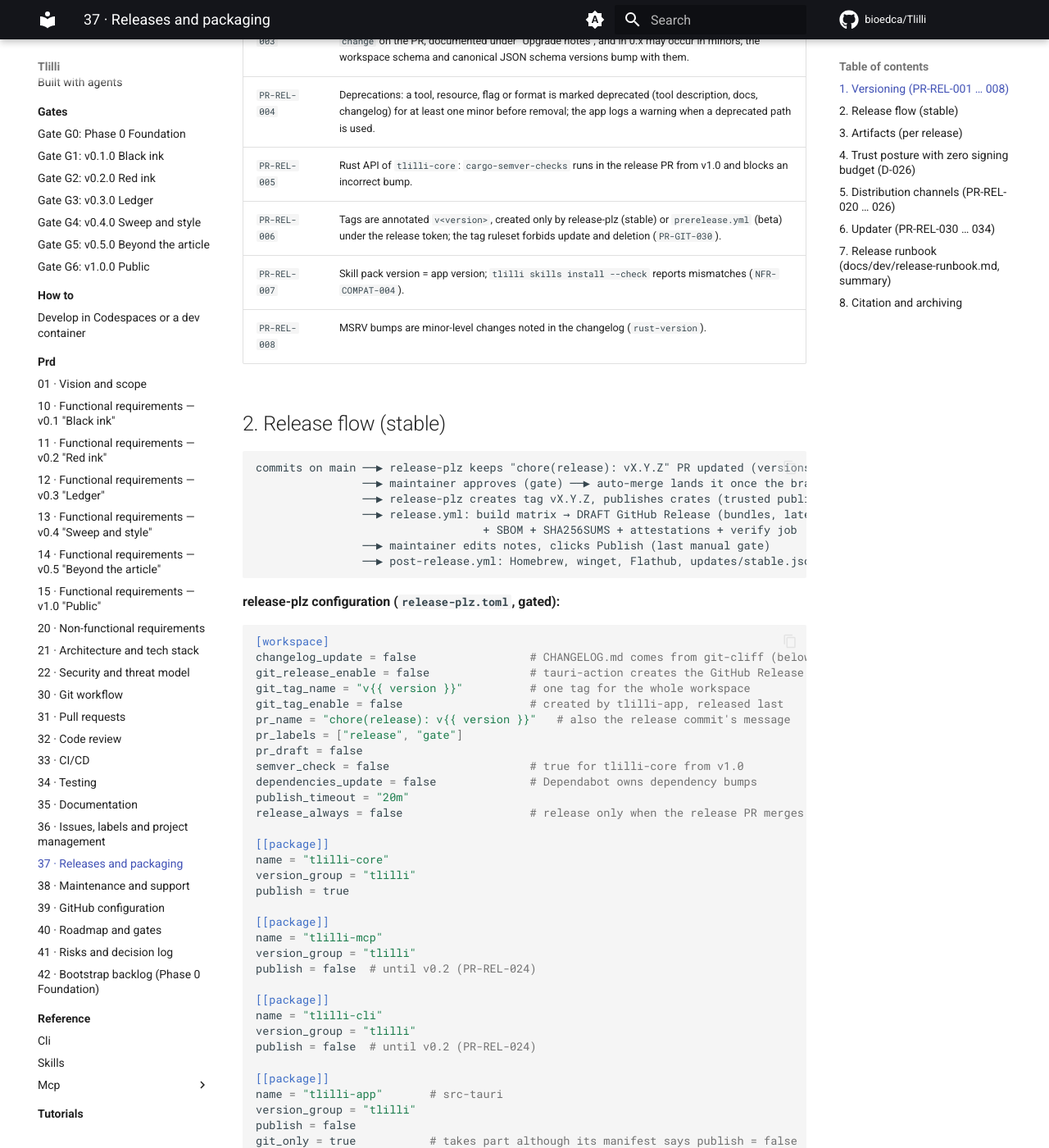
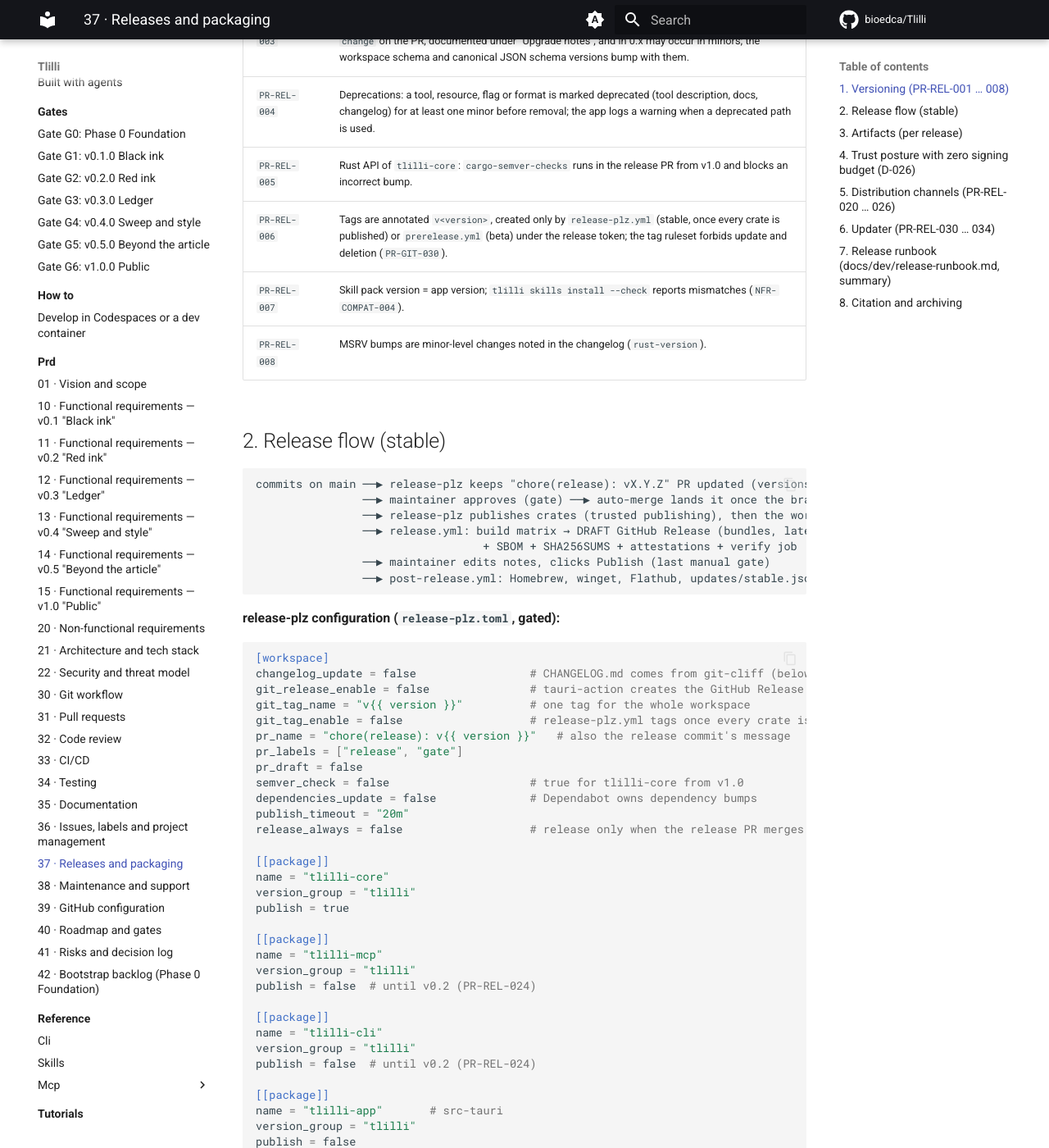
Before and after one commit to bioedca/Tlilli, an MkDocs documentation site: the page built from docs/prd/37-releases-and-packaging.md, in a window 1280 px wide and 1400 px high, scrolled down 626 px. Shown: the whole window at 82% size. Built offline with MkDocs 1.6.1 and Material for MkDocs 9.7.7, drawn with Linux system fonts in a browser that asks for light colours; comment, search, counter and statistics services are not loaded; some of the changed text lies outside the part shown.

Commit message:
fix(release): tag v<version> after every crate is published
release-plz releases the crates in an order the manifests do not fix
(today cargo's member order puts tlilli-app last, but nothing promises
it) and skips a crate whose tag already exists. A shared tag created by
one crate could therefore stop the others from publishing, and a rerun
after a failure would skip them too. release-plz now creates no tag:
release-plz.yml (part 2) creates v<version> once release-plz release
has published every crate. tlilli-app keeps git_only so that changes
under src-tauri/ still start a release.

D-081 (2), PR-REL-006, PRD 33 section 3, PRD 37 section 2 and the
release runbook follow (CodeRabbit on pull request 85).

Signed-off-by: bioedca <131809205+bioedca@users.noreply.github.com>

````diff
--- a/cliff.toml
+++ b/cliff.toml
@@ -44,9 +44,8 @@ filter_unconventional = true
 filter_commits = true # a commit that no parser below puts in a group is left out
 tag_pattern = "^v[0-9]+\\.[0-9]+\\.[0-9]+$" # stable only: a beta's commits go into the next version
 sort_commits = "oldest"
-# The first parser that matches decides; the groups are PR-DOC-010's. Left out: docs, ci, chore,
-# test, build and style commits and the tooling and document scopes, unless a commit has a
-# "Security:" footer or changes the MSRV (PR-REL-008). Removed: breaking ("!" or footer) removals.
+# First match decides; groups per PR-DOC-010. Left out: docs, ci, chore, test, build, style and the
+# tooling and document scopes, unless a commit has a "Security:" footer or changes the MSRV.
 commit_parsers = [
   { message = "^chore\\(release\\)", skip = true },
   { footer = "^(?i)security", group = "<!-- 5 -->Security" },
--- a/docs/prd/37-releases-and-packaging.md
+++ b/docs/prd/37-releases-and-packaging.md
@@ -11,7 +11,7 @@ INTERSECT Packaging rules adopted: one version source; SemVer as an abbreviated
 | `PR-REL-003` | Breaking changes are declared in commits (`!`, `BREAKING CHANGE:` footer), labelled `breaking-change` on the PR, documented under "Upgrade notes", and in 0.x may occur in minors; the workspace schema and canonical JSON schema versions bump with them. |
 | `PR-REL-004` | Deprecations: a tool, resource, flag or format is marked deprecated (tool description, docs, changelog) for at least one minor before removal; the app logs a warning when a deprecated path is used. |
 | `PR-REL-005` | Rust API of `tlilli-core`: `cargo-semver-checks` runs in the release PR from v1.0 and blocks an incorrect bump. |
-| `PR-REL-006` | Tags are annotated `v<version>`, created only by release-plz (stable) or `prerelease.yml` (beta) under the release token; the tag ruleset forbids update and deletion (`PR-GIT-030`). |
+| `PR-REL-006` | Tags are annotated `v<version>`, created only by `release-plz.yml` (stable, once every crate is published) or `prerelease.yml` (beta) under the release token; the tag ruleset forbids update and deletion (`PR-GIT-030`). |
 | `PR-REL-007` | Skill pack version = app version; `tlilli skills install --check` reports mismatches (`NFR-COMPAT-004`). |
 | `PR-REL-008` | MSRV bumps are minor-level changes noted in the changelog (`rust-version`). |
 
@@ -20,7 +20,7 @@ INTERSECT Packaging rules adopted: one version source; SemVer as an abbreviated
 ```
 commits on main ──▶ release-plz keeps "chore(release): vX.Y.Z" PR updated (versions; CHANGELOG, CITATION.cff added by the workflow)
                 ──▶ maintainer approves (gate) ──▶ auto-merge lands it once the branch is up to date and checks pass
-                ──▶ release-plz creates tag vX.Y.Z, publishes crates (trusted publishing)
+                ──▶ release-plz publishes crates (trusted publishing), then the workflow tags vX.Y.Z
                 ──▶ release.yml: build matrix → DRAFT GitHub Release (bundles, latest.json, .sig)
                                   + SBOM + SHA256SUMS + attestations + verify job
                 ──▶ maintainer edits notes, clicks Publish (last manual gate)
@@ -34,7 +34,7 @@ commits on main ──▶ release-plz keeps "chore(release): vX.Y.Z" PR updated
 changelog_update = false                 # CHANGELOG.md comes from git-cliff (below, D-081)
 git_release_enable = false               # tauri-action creates the GitHub Release
 git_tag_name = "v{{ version }}"          # one tag for the whole workspace
-git_tag_enable = false                   # created by tlilli-app, released last
+git_tag_enable = false                   # release-plz.yml tags once every crate is published
 pr_name = "chore(release): v{{ version }}"   # also the release commit's message
 pr_labels = ["release", "gate"]
 pr_draft = false
@@ -63,7 +63,6 @@ name = "tlilli-app"       # src-tauri
 version_group = "tlilli"
 publish = false
 git_only = true           # takes part although its manifest says publish = false
-git_tag_enable = true     # release-plz skips a crate whose tag exists, so the tag comes last
 ```
 
 `tlilli-mcp` and `tlilli-cli` publish from v0.2 (`PR-REL-024`). Until then their manifests carry `publish = false` and the entries above match; one gated PR removes both flags before the v0.2 release PR is cut, because release-plz builds the release PR from `main` (ADR-0001, D-077).
````
Also changed, not shown: docs/dev/release-runbook.md (+1 -1 lines), docs/prd/33-ci-cd.md (+1 -1 lines), docs/prd/41-risks-and-decision-log.md (+1 -1 lines), release-plz.toml (+4 -7 lines), 1 other file.
